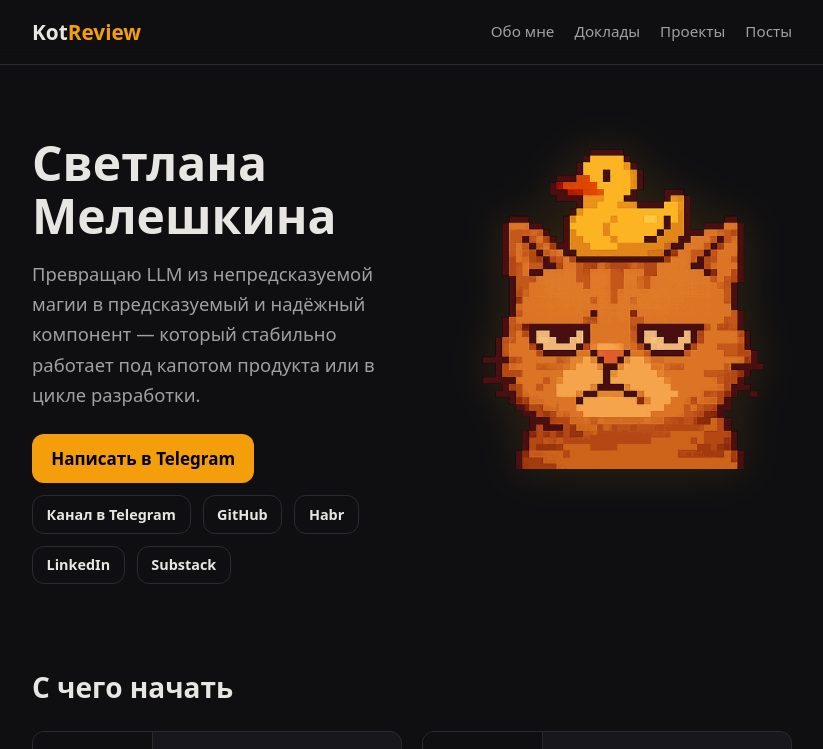
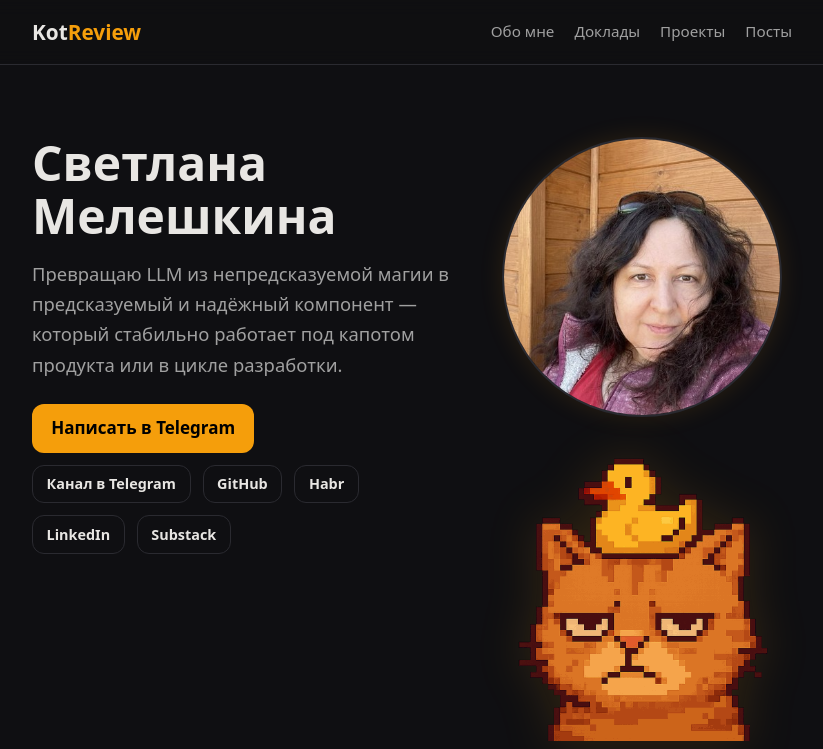
Before and after one commit to svetkis/kotreview-site, an Astro site: page / in a window 1280 px wide. Shown: the top 749 px of the page, without its empty margins (228-1051 px from the left). Built offline with nearby package versions, Linux system fonts and the light colour scheme; Astro itself is replaced by a stand-in of ours.

Commit message:
add author photo next to hero sticker

```diff
--- a/src/pages/index.astro
+++ b/src/pages/index.astro
@@ -68,7 +68,10 @@ const projects = (await getCollection('projects'))
           </p>
           <SocialLinks />
         </div>
-        <img class="hero-image" src="/stickers/hero-friends.png" alt="Кот с уточкой на голове" width="300" height="300" />
+        <div class="hero-images">
+          <img class="hero-photo" src="/images/author.jpg" alt="Светлана Мелешкина" width="280" height="280" />
+          <img class="hero-image" src="/stickers/hero-friends.png" alt="Кот с уточкой на голове" width="300" height="300" />
+        </div>
       </div>
     </section>
 
--- a/src/styles/global.css
+++ b/src/styles/global.css
@@ -130,6 +130,24 @@ footer {
   align-items: start;
 }
 
+.hero-images {
+  display: flex;
+  flex-direction: column;
+  align-items: center;
+  gap: 1.5rem;
+}
+
+.hero-photo {
+  width: 100%;
+  max-width: 280px;
+  height: auto;
+  aspect-ratio: 1 / 1;
+  border-radius: 50%;
+  object-fit: cover;
+  border: 2px solid var(--border);
+  box-shadow: 0 0 24px rgba(245, 158, 11, 0.12);
+}
+
 .hero-image {
   width: 100%;
   max-width: 300px;
@@ -144,8 +162,8 @@ footer {
   }
 
   .hero-image {
-    max-width: 340px;
-    margin: -0.5rem 0 0;
+    max-width: 300px;
+    margin: 0;
   }
 }
 
```
Also changed, not shown: public/images/author.jpg (added).
